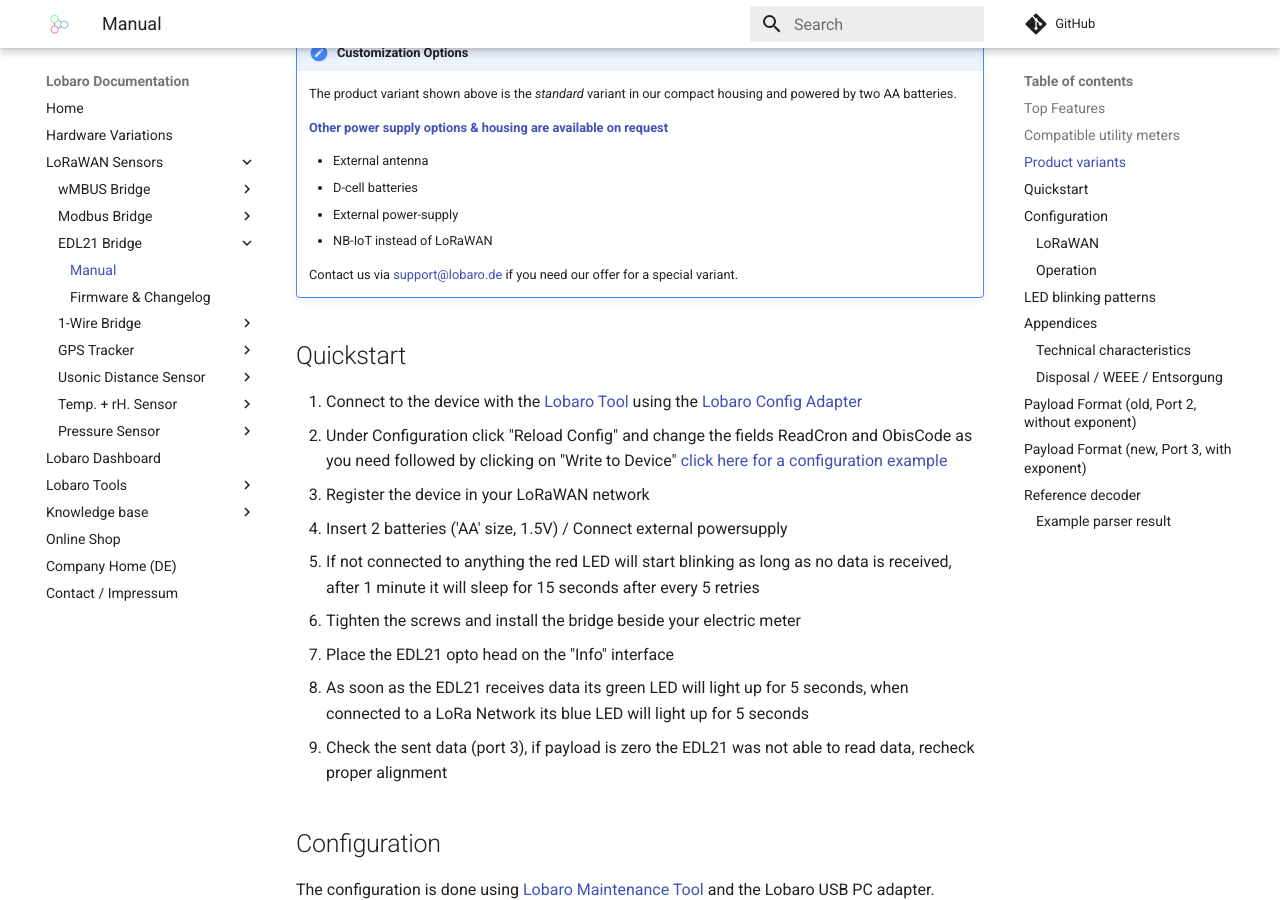
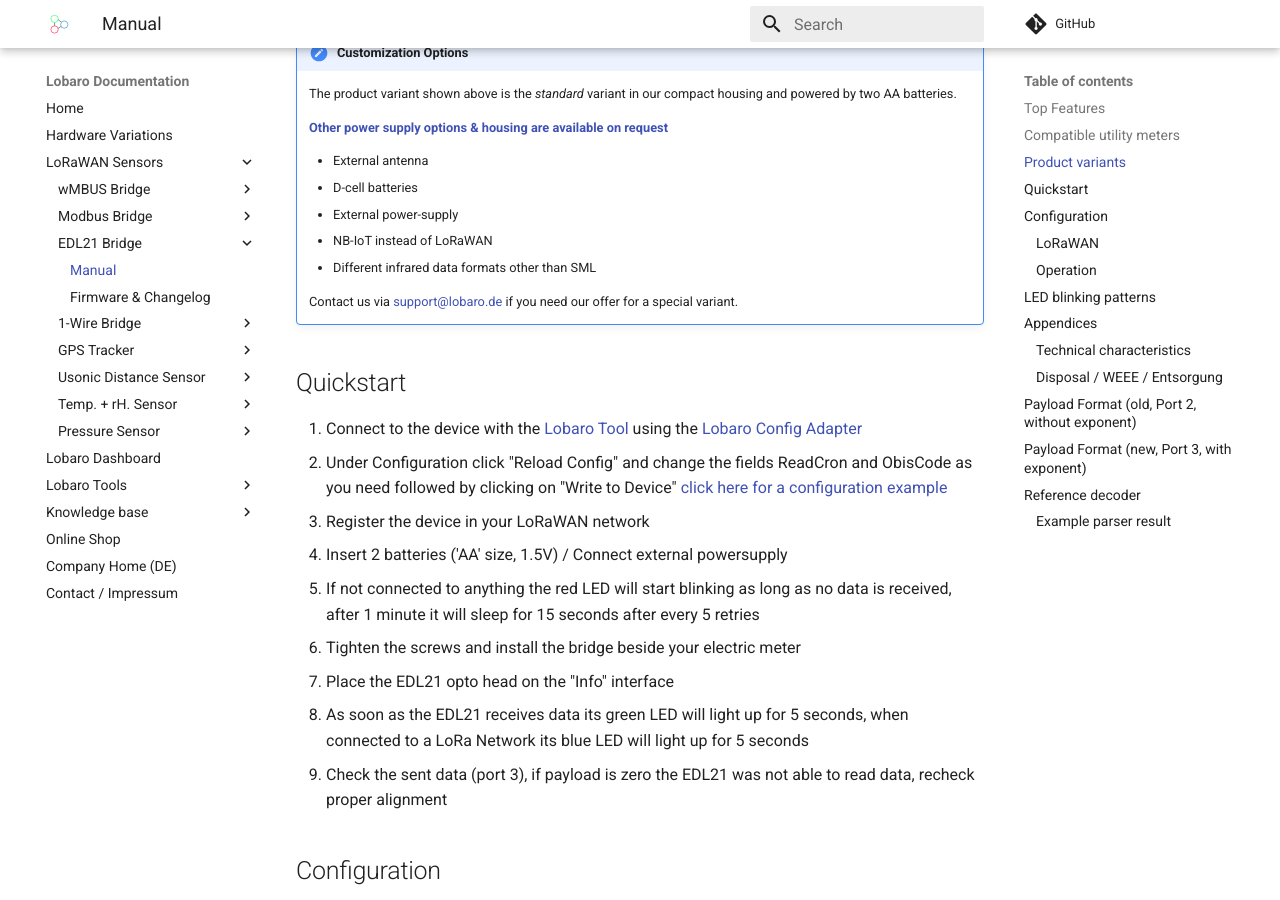
Before and after one commit to Lobaro/docs, an MkDocs documentation site: the page built from docs/lorawan-sensors/edl21-opto-lorawan/index.md, in a window 1280 px wide and 900 px high, scrolled down 2438 px. Built offline with MkDocs 1.6.1 and Material for MkDocs 9.7.7, drawn with Linux system fonts in a browser that asks for light colours; a script that is not in the unit is left out; comment, search, counter and statistics services are not loaded.

Commit message:
add customization option data format

```diff
--- a/docs/lorawan-sensors/edl21-opto-lorawan/index.md
+++ b/docs/lorawan-sensors/edl21-opto-lorawan/index.md
@@ -58,6 +58,7 @@
     * D-cell batteries
     * External power-supply
     * NB-IoT instead of LoRaWAN
+    * Different infrared data formats other than SML
 
     Contact us via [support@lobaro.de](mailto:support@lobaro.de) if you need our offer for a special variant.
 
```
